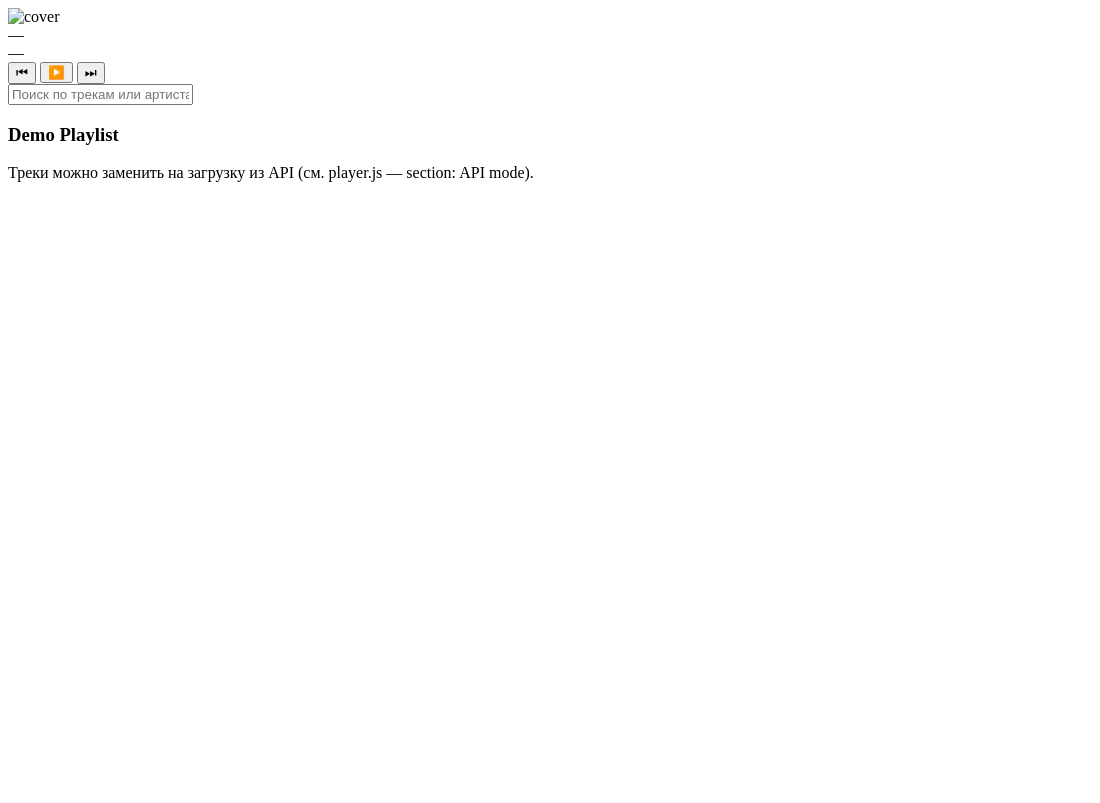
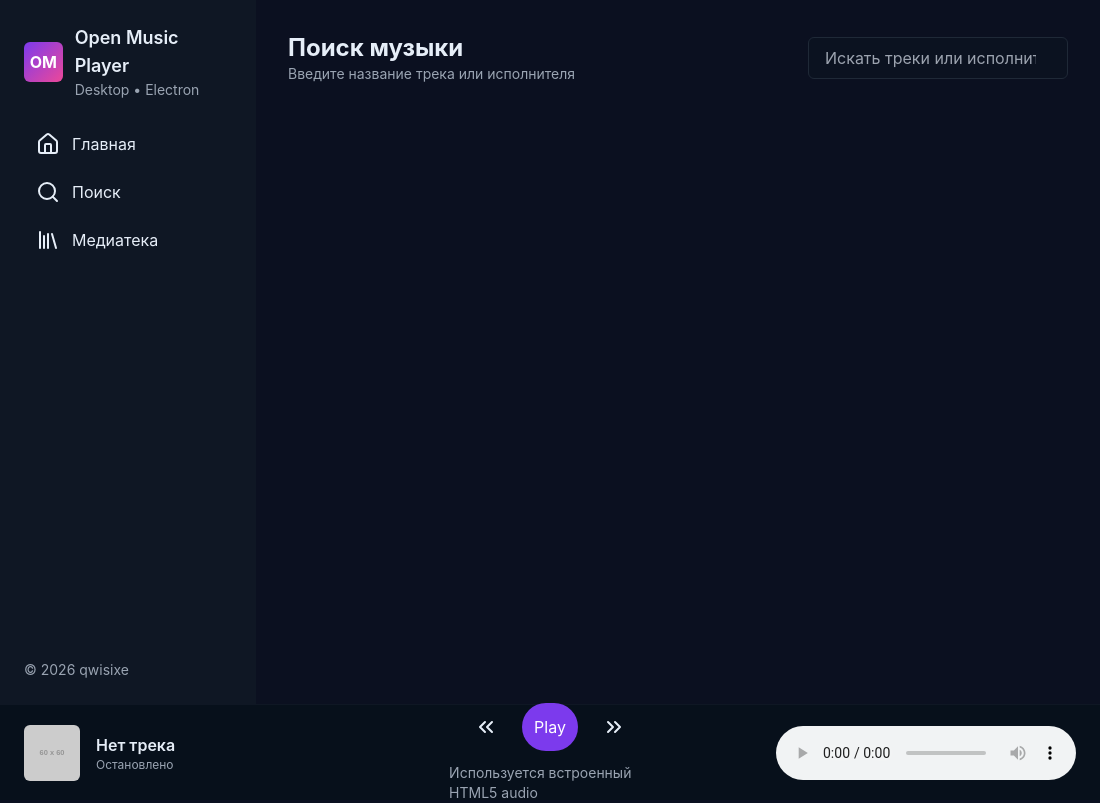
Before and after one commit to qwisixe/frozenplayer, an Electron app: page index.html in a window 1100 px wide. Drawn offline with nearby package versions, Linux system fonts and the light colour scheme; placeholder pictures from the web are drawn by us.

Commit message:
revert: restore index.html to v1.0.3

```diff
--- a/index.html
+++ b/index.html
@@ -3,37 +3,120 @@
 <head>
   <meta charset="utf-8" />
   <meta name="viewport" content="width=device-width,initial-scale=1" />
-  <title>Frozen Player — Playlist + Search</title>
-  <link rel="stylesheet" href="styles.css" />
+  <title>Open Music Player</title>
+
+  <!-- Tailwind CDN -->
+  <script src="https://cdn.tailwindcss.com"></script>
+  <style>
+    /* Базовые тёмные цвета и акцент */
+    :root {
+      --bg: #0b1020;
+      --panel: #0f1724;
+      --muted: #9aa4b2;
+      --accent: #7c3aed; /* фиолет/индиго */
+    }
+
+    body { background: var(--bg); color: #e6eef8; font-family: Inter, system-ui, -apple-system, "Segoe UI", Roboto, "Helvetica Neue", Arial; }
+    .card:hover { transform: translateY(-4px) scale(1.01); }
+    .card { transition: transform .12s ease, box-shadow .12s ease; }
+  </style>
+
+  <!-- Lucide icons -->
+  <script src="https://cdn.jsdelivr.net/npm/lucide@0.276.0/dist/lucide.min.js"></script>
 </head>
-<body>
-  <div class="player-wrapper">
-    <div class="player-left">
-      <div class="now-playing">
-        <img id="now-cover" src="" alt="cover" />
-        <div class="now-meta">
-          <div id="now-title">—</div>
-          <div id="now-artist">—</div>
+<body class="h-screen flex flex-col">
+
+  <div class="flex flex-1 overflow-hidden">
+    <!-- Sidebar -->
+    <aside class="w-64 bg-[var(--panel)] p-6 flex flex-col gap-6">
+      <div class="flex items-center gap-3">
+        <div class="w-10 h-10 bg-gradient-to-br from-[var(--accent)] to-pink-500 rounded-md flex items-center justify-center text-white font-bold">OM</div>
+        <div>
+          <h1 class="text-lg font-semibold">Open Music Player</h1>
+          <p class="text-sm text-[var(--muted)]">Desktop • Electron</p>
         </div>
       </div>
 
-      <div class="controls">
-        <button id="prev">⏮</button>
-        <button id="play">▶️</button>
-        <button id="next">⏭</button>
+      <nav class="flex flex-col gap-2">
+        <button class="flex items-center gap-3 px-3 py-2 rounded-md hover:bg-[#111827]">
+          <i data-lucide="home" class="lucide-icon"></i>
+          <span>Главная</span>
+        </button>
+        <button class="flex items-center gap-3 px-3 py-2 rounded-md hover:bg-[#111827]">
+          <i data-lucide="search" class="lucide-icon"></i>
+          <span>Поиск</span>
+        </button>
+        <button class="flex items-center gap-3 px-3 py-2 rounded-md hover:bg-[#111827]">
+          <i data-lucide="library" class="lucide-icon"></i>
+          <span>Медиатека</span>
+        </button>
+      </nav>
+
+      <div class="mt-auto text-[var(--muted)] text-sm">
+        © 2026 qwisixe
       </div>
+    </aside>
 
-      <input id="search" placeholder="Поиск по трекам или артистам..." />
-      <ul id="playlist"></ul>
+    <!-- Main content -->
+    <main class="flex-1 p-8 overflow-auto">
+      <header class="flex items-center justify-between mb-6">
+        <div>
+          <h2 class="text-2xl font-bold">Поиск музыки</h2>
+          <div class="text-sm text-[var(--muted)]">Введите название трека или исполнителя</div>
+        </div>
+
+        <!-- Search input -->
+        <div class="w-1/3">
+          <input id="search-input" type="search" placeholder="Искать треки или исполнителей..." class="w-full px-4 py-2 rounded-md bg-[#0b1220] border border-[#1f2937] focus:outline-none" />
+        </div>
+      </header>
+
+      <section id="search-results" class="grid grid-cols-3 gap-6">
+        <!-- Результаты поиска будут добавляться здесь -->
+      </section>
+
+      <!-- Шаблон карточки трека -->
+      <template id="track-template">
+        <div class="card bg-[#071022] rounded-xl p-4 flex flex-col gap-4">
+          <img class="w-full h-40 rounded-md object-cover" src="" alt="cover" />
+          <div class="flex items-center justify-between">
+            <div>
+              <div class="font-semibold track-title"></div>
+              <div class="text-xs text-[var(--muted)] track-artist"></div>
+            </div>
+            <button class="play-btn bg-[var(--accent)] hover:brightness-105 p-2 rounded-full" title="Play">
+              <i data-lucide="play" class="lucide-icon text-white"></i>
+            </button>
+          </div>
+        </div>
+      </template>
+    </main>
+  </div>
+
+  <!-- Footer / Player controls -->
+  <footer class="h-24 bg-[#07101b] border-t border-[#0f1724] px-6 flex items-center gap-6">
+    <div class="flex items-center gap-4 w-1/3">
+      <img id="now-cover" src="https://via.placeholder.com/60" class="w-14 h-14 rounded-md object-cover" alt="cover" />
+      <div>
+        <div id="now-title" class="font-semibold">Нет трека</div>
+        <div id="now-artist" class="text-xs text-[var(--muted)]">Остановлено</div>
+      </div>
     </div>
 
-    <div class="player-right">
-      <h3>Demo Playlist</h3>
-      <p>Треки можно заменить на загрузку из API (см. player.js — section: API mode).</p>
+    <div class="flex-1 flex flex-col items-center">
+      <div class="flex items-center gap-4">
+        <button id="prev" class="p-2 rounded-full hover:bg-[#0b1220]"><i data-lucide="chevrons-left" class="lucide-icon"></i></button>
+        <button id="play" class="p-3 rounded-full bg-[var(--accent)] text-white"><i data-lucide="play" class="lucide-icon"></i></button>
+        <button id="next" class="p-2 rounded-full hover:bg-[#0b1220]"><i data-lucide="chevrons-right" class="lucide-icon"></i></button>
+      </div>
+      <div class="w-2/3 mt-3 text-[var(--muted)] text-sm">Используется встроенный HTML5 audio</div>
     </div>
-  </div>
 
-  <audio id="audio" preload="metadata"></audio>
-  <script src="player.js"></script>
+    <div class="w-1/3 flex justify-end">
+      <audio id="player" controls></audio>
+    </div>
+  </footer>
+
+  <script src="renderer.js"></script>
 </body>
 </html>
```
